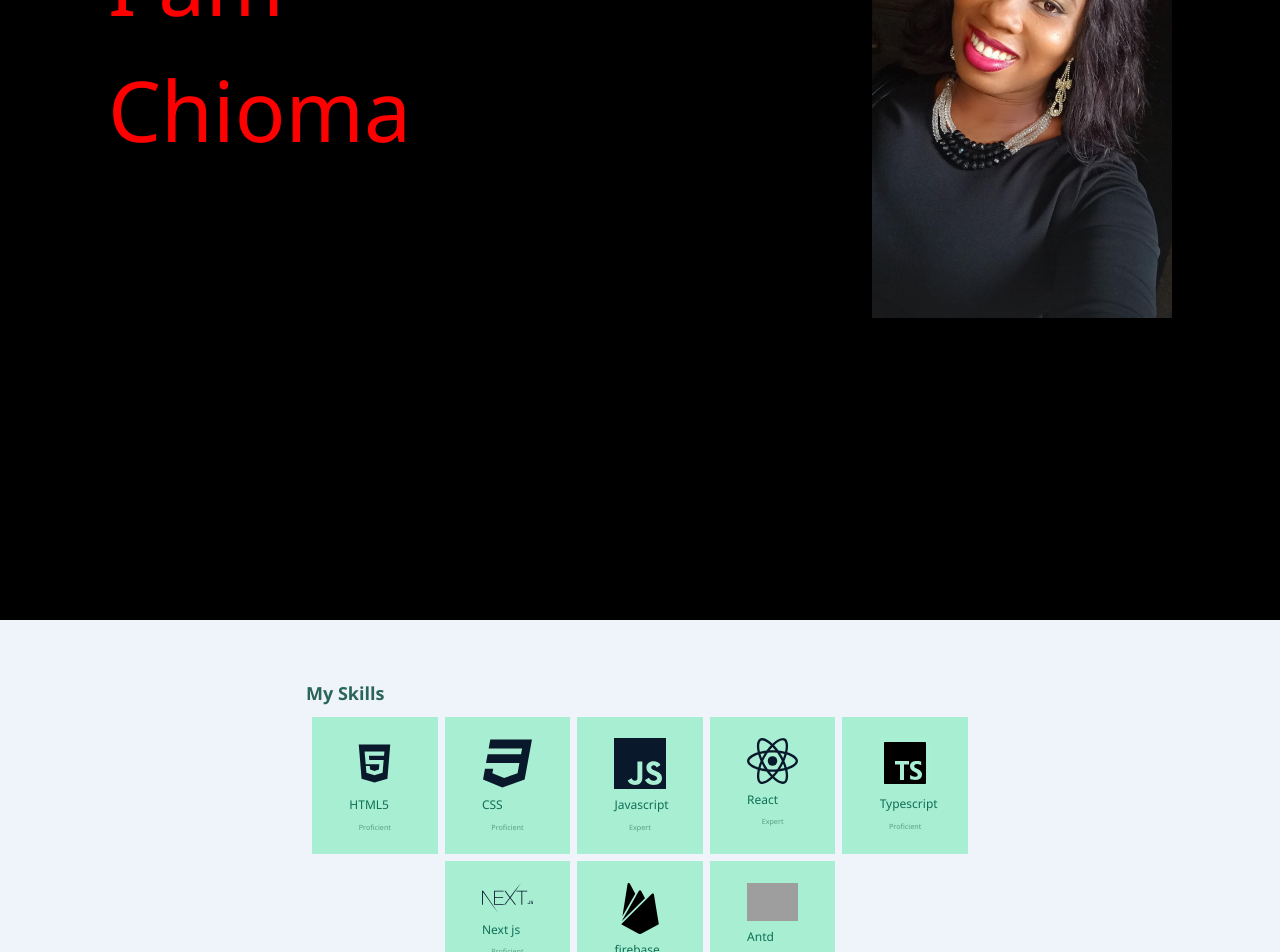
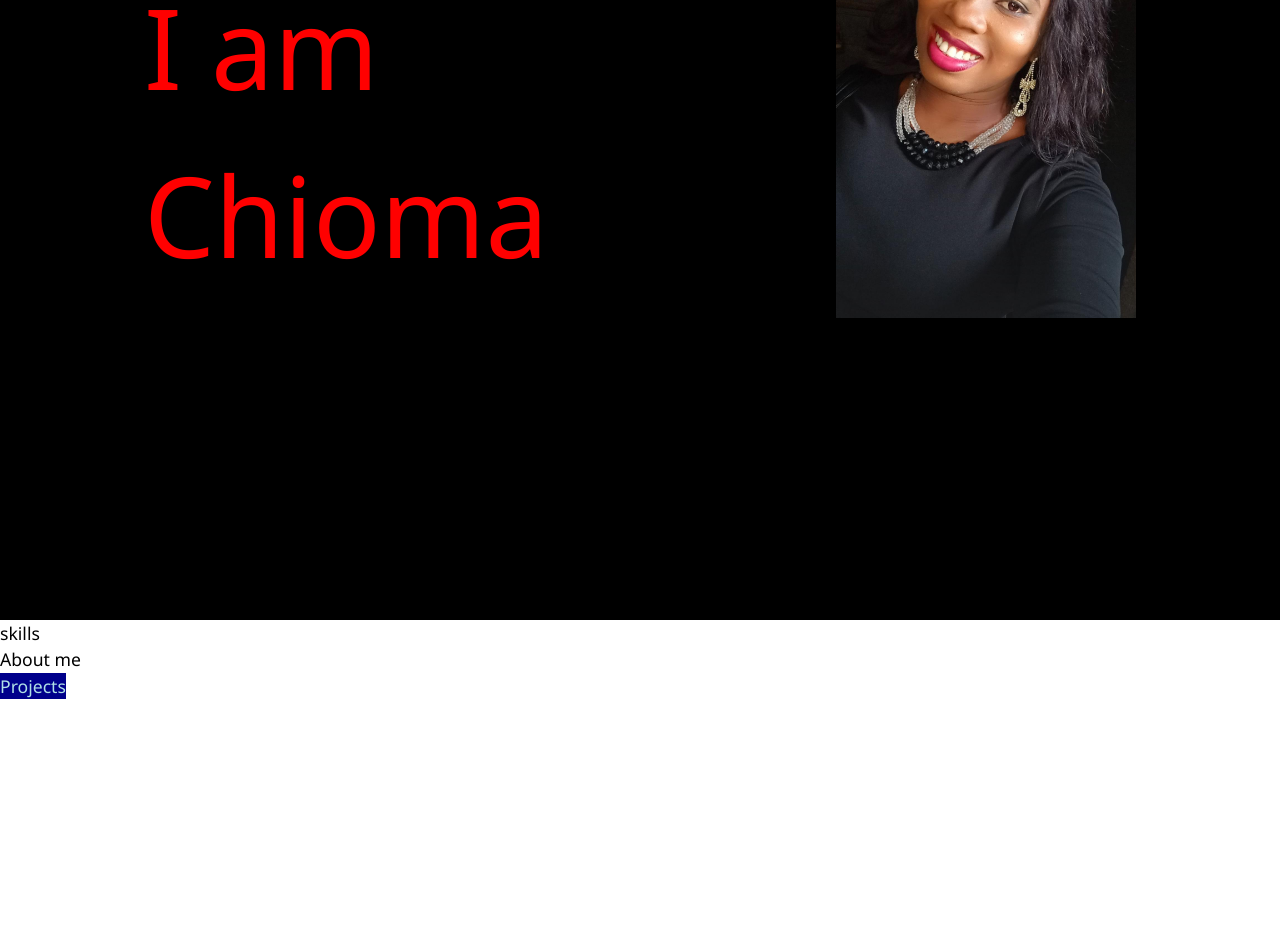
Before and after one commit to chiomaubaezuonu/my-portfolio, a Next.js app: page / in a window 1280 px wide. Shown: the part 180-1132 px from the top of the page. After the commit the page ends 879 px from the top, so only its background shows below. Built offline with nearby package versions, Linux system fonts and the light colour scheme; grey boxes are pictures that could not be loaded.

Commit message:
Added an overlay to the project cards

```diff
--- a/app/contact/contact.module.css
+++ b/app/contact/contact.module.css
@@ -5,7 +5,8 @@
     display: flex;
     background-color: #DCCFED;
     font-weight: bolder;
-    justify-content: space-around;
+    justify-content: center;
+    padding-top: 8rem;
 }
 
 .contactTitle {
@@ -64,6 +65,12 @@
     margin-top: 3rem;
     padding-right: 0.8rem;
     justify-content: space-between;
+}
+.socialLink {
+    border-radius: 50%;
+    background-color: #DCCFED;
+    background-color: pink;
+    border: "0.1rem solid #9B8DB3";
 }
 
 .phone {
--- a/app/contact/page.tsx
+++ b/app/contact/page.tsx
@@ -82,13 +82,13 @@ const page = () => {
             </form>
                 {/* </div>} */}
                 <div className={styles.socials}>
-                    <Link  href='https://github.com/chiomaubaezuonu'>
+                    <Link className={styles.socialLink} href='https://github.com/chiomaubaezuonu'>
                         <Image src={github} alt='github' />
                     </Link>
-                    <Link href='https://www.linkedin.com/in/chioma-ubaezuonu-924b1214b/'>
+                    <Link  className={styles.socialLink} href='https://www.linkedin.com/in/chioma-ubaezuonu-924b1214b/'>
                         <Image src={linkedin} alt='Linkedin' />
                     </Link>
-                    <Link href='https://twitter.com/ChiomaPresh1029'>
+                    <Link  className={styles.socialLink} href='https://twitter.com/ChiomaPresh1029'>
                     <Image src={twitter} alt='twitter' />
                 </Link>
                 {/* <Image src={phone} className={styles.phone} alt='phone' />
--- a/app/globals.css
+++ b/app/globals.css
@@ -4,43 +4,51 @@
 
 html {
     scroll-behavior: smooth;
-    font-size: 75%;
+    font-size: 100%;
 }
 
 @media (max-width: 1180px) {
     html {
-        font-size: 70%;
+        font-size: 92%;
     }
 }
 
 @media (max-width: 1080px) {
     html {
-        font-size: 66%;
+        font-size: 84%;
     }
 }
 
 @media (max-width: 980px) {
     html {
-        font-size: 61%;
+        font-size: 76%;
     }
 }
 
 @media (max-width: 850px) {
     html {
-        font-size: 53%;
+        /* font-size: 53%; */
+        font-size: 68%;
     }
 }
 
 @media (max-width: 768px) {
     html {
-        font-size: 85%;
+        /* font-size: 85%; */
+        font-size:60%;
+    }
+}
+@media (max-width: 600px) {
+    html {
+        /* font-size: 85%; */
+        font-size:85%;
     }
 }
 
-
 @media (min-width: 1500px) {
     html {
-        font-size: 80%;
+        /* font-size: 80%; */
+        font-size: 150%;
     }
 }
 
--- a/app/page.tsx
+++ b/app/page.tsx
@@ -11,7 +11,10 @@ export default function Home() {
   return (
     <div>
       <LandingPage />
-      <Skills mySkills={data} />
+      {/* <Skills mySkills={data} /> */}
+      <Link href='/skills'>
+      <h1>skills</h1>
+      </Link>
       <Link href='/about'>
       <h1>About me</h1>
       </Link>
--- a/app/projects/page.tsx
+++ b/app/projects/page.tsx
@@ -1,6 +1,7 @@
 import React from 'react'
 import styles from './projects.module.css'
 import data from './data'
+import Link from 'next/link'
 
 type ProjectType = {
     data: {
@@ -13,7 +14,7 @@ const page = () => {
         <div>
             <div className={styles.wrapper}>
                 <h1 className={styles.title}>My Projects</h1>
-                <p className={styles.projectText}>Here are a few projects that I've worked on. </p>
+                <p className={styles.projectText}>Here are a few projects that I've worked on. Want to see more? <Link style={{color: 'blue'}} href='/https://mail.google.com/mail/'>Email me.</Link></p>
                 <div className={styles.projectsContainer}>
                     {data.map((project) => (
 
--- a/app/skills/data.ts
+++ b/app/skills/data.ts
@@ -1,10 +1,16 @@
 
-export default [
+type Skill = {
+    id: number,
+    img: string,
+    skillName: string,
+    level: "Proficient" | "Expert" | "Intermediate"
+}
+const skillList: Skill[] = [
     {
         id: 1,
         img: "/images/html5.svg",
         skillName: "HTML5",
-        level: "Proficient"
+        level: "Expert"
     },
     {
         id: 2,
@@ -52,3 +58,4 @@ export default [
 
     }
 ]
+export default skillList;
--- a/app/skills/page.tsx
+++ b/app/skills/page.tsx
@@ -3,24 +3,17 @@ import React from 'react';
 import styles from './skillcards.module.css'
 import mySkills from './data'
 
-type SkillsProps = {
-  mySkills: {
-    id: number,
-    img: string,
-    skillName: string,
-    level: string
-  }[]
-}
-const Skills = (props: SkillsProps) => {
+
+const Skills = () => {
   return (
     <div className={styles.wrapper}>
       <div className={styles.skillCards}>
-      <h1 className={styles.skillTitle}>My Skills</h1>
-        {props.mySkills.map(skill => {
+        <h1 className={styles.skillTitle}>My Skills</h1>
+        {mySkills.map(skill => {
           return (
             <div className={styles.card} key={skill.id}>
               {/* <Image src={skill.img} alt="html5" width={60} height={60} /> */}
-              <img src={skill.img} alt="skillLogo" />
+              <img className={styles.skillIcons} src={skill.img} alt="skillLogo" />
               <h2 className={styles.skillName}>{skill.skillName}</h2>
               <h2 className={styles.skillLevel}>{skill.level}</h2>
             </div>
--- a/app/skills/skillcards.module.css
+++ b/app/skills/skillcards.module.css
@@ -2,25 +2,28 @@
     background-color: #EFF4FB;
     width: 100%;
     margin: auto;
-    padding: 0;
+    padding: 4rem 1rem;
+    height: 100vh;
 }
 
 .skillCards {
-    width: 70%;
+    width: 80%;
     margin: auto;
     background-color: #EFF4FB;
     display: flex;
     flex-wrap: wrap;
-    padding: 5rem;
     justify-content: center;
 
 }
 
 .card {
-    width: 9.5em;
+    width: calc(25% - 0.6rem);
     background-color: #A7EED3;
     margin: 0.3rem;
     padding: 1.8rem 3.1rem;
+}
+.skillIcons{
+    width: 8rem;
 }
 
 .skillName {
@@ -49,20 +52,35 @@
 @media (max-width: 600px) {
     .wrapper {
         width: 100%;
+        padding: 0.1rem;
+        background-color: darkblue;
     }
 
     .skillCards {
         width: 100%;
         display: flex;
         flex-wrap: wrap;
-        padding: 5rem;
+        padding: 0.2rem 0.5rem;
         justify-content: center;
-        background-color: #0f6f55;
+        background-color: aqua;
     }
     .card {
-        width: 2em;
+        width: 8rem;
         background-color: #A7EED3;
         margin: 0.3rem;
-        padding: 1.8rem 3.1rem;
+        padding: 1rem;
+    }
+    .skillIcons{
+        width: 3rem;
     }
 }
+/* @media (min-width: 600px){
+    .wrapper{
+        padding: 3rem 0;
+    }
+    .skillCards{
+        padding: 3rem 0;
+        margin: 0;
+        width: 100%;
+    }
+} */
```
Also changed, not shown: app/projects/projects.module.css (+22 -8 lines).
